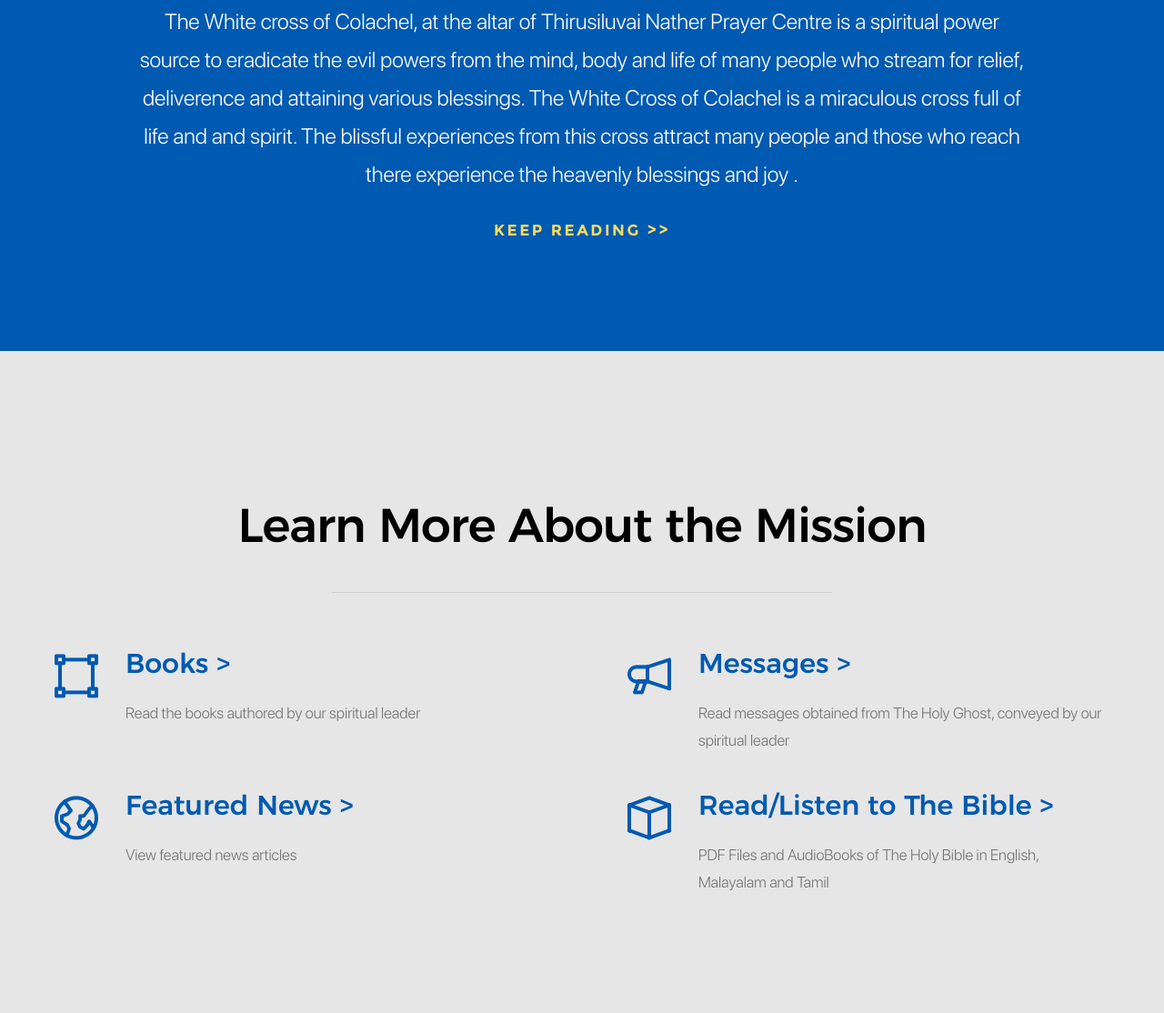
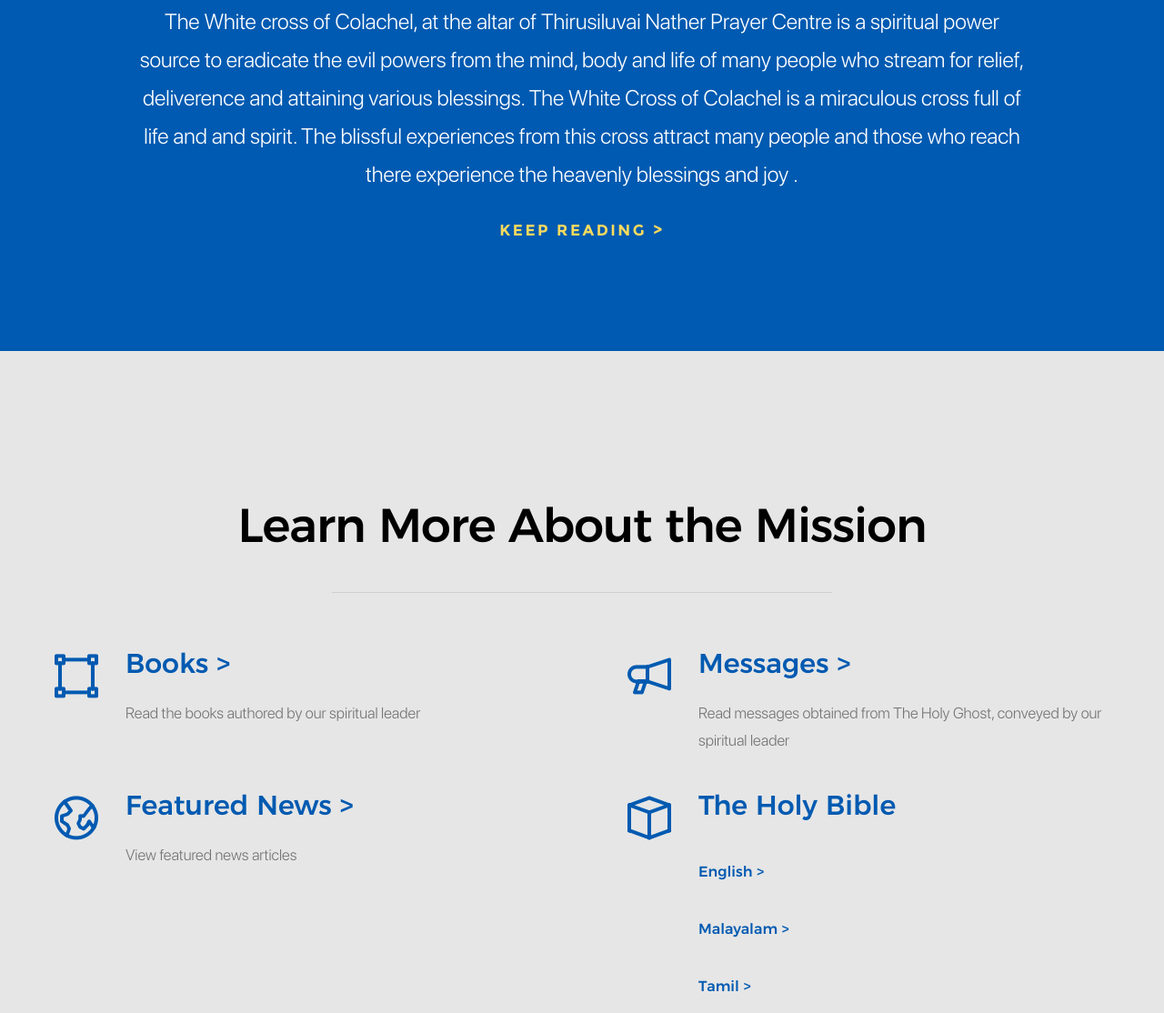
Before and after one commit to georgekconil/White-Cross, a plain HTML site: page index.html in a window 1280 px wide. Shown: the part 1788-2902 px from the top of the page at 91% size. Drawn offline with Linux system fonts and the light colour scheme; files whose address does not match are found by name.

Commit message:
Minor Changes

```diff
--- a/index.html
+++ b/index.html
@@ -197,7 +197,7 @@
                             attaining various blessings. The White Cross of Colachel is a miraculous cross full of life and and spirit.
                             The blissful experiences from this cross attract many people and those who reach there experience the heavenly
                             blessings and joy . <br/>
-                        <h4 class="subhead subhead--dark"><a href="about.html">Keep Reading >></a></h4>
+                        <h4 class="subhead subhead--dark"><a href="about.html">Keep Reading ></a></h4>
                     </p>
                 </div>
             </div> <!-- end about-desc -->
@@ -246,7 +246,7 @@
                     <i class="icon-megaphone"></i>
                 </div>
                 <div class="service-text">
-                    <h3 class="h2">Messages ></h3>
+                    <a href="https://messageswcm.wordpress.com/"><h3 class="h2">Messages ></h3></a>
                     <p>Read messages obtained from The Holy Ghost, conveyed by our spiritual leader
                     </p>
                 </div>
@@ -268,9 +268,10 @@
                     <i class="icon-cube"></i>
                 </div>
                 <div class="service-text">
-                    <h3 class="h2">Read/Listen to The Bible ></h3>
-                    <p>PDF Files and AudioBooks of The Holy Bible in English, Malayalam and Tamil
-                    </p>
+                    <h3 class="h2">The Holy Bible</h3>
+                    <a href="https://www.biblegateway.com/versions/New-Revised-Standard-Version-NRSV-Bible/#booklist"><h5 class="h5">English ></h5></a>
+                    <a href="http://www.pocbible.com/adyayam.asp?book=D%C2]%AFn&val=0"><h5 class="h5">Malayalam ></h5></a>
+                    <a href="https://bible.catholicgallery.org/ecu-tamil/"><h5 class="h5">Tamil ></h5></a>
                 </div>
             </div>
 
```
